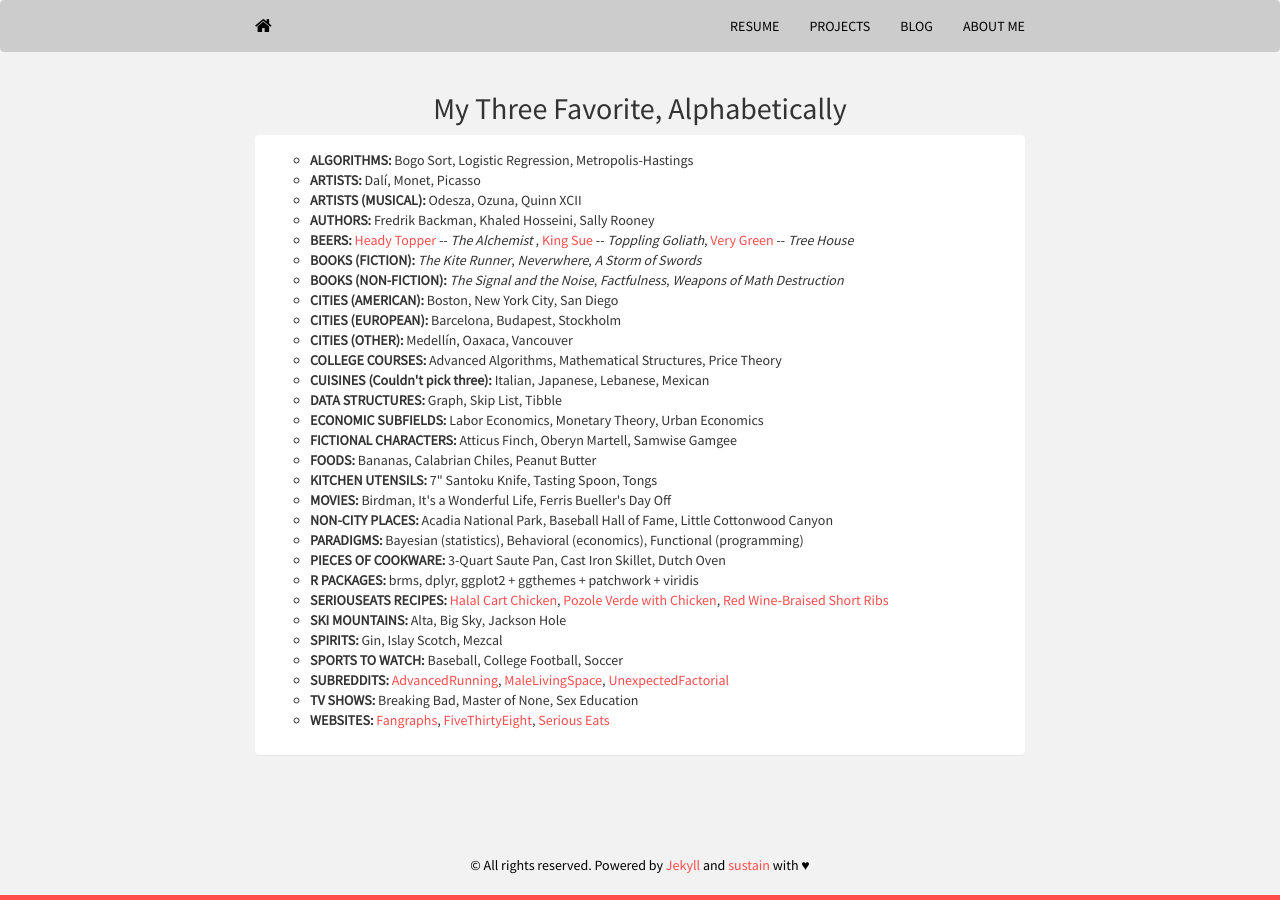
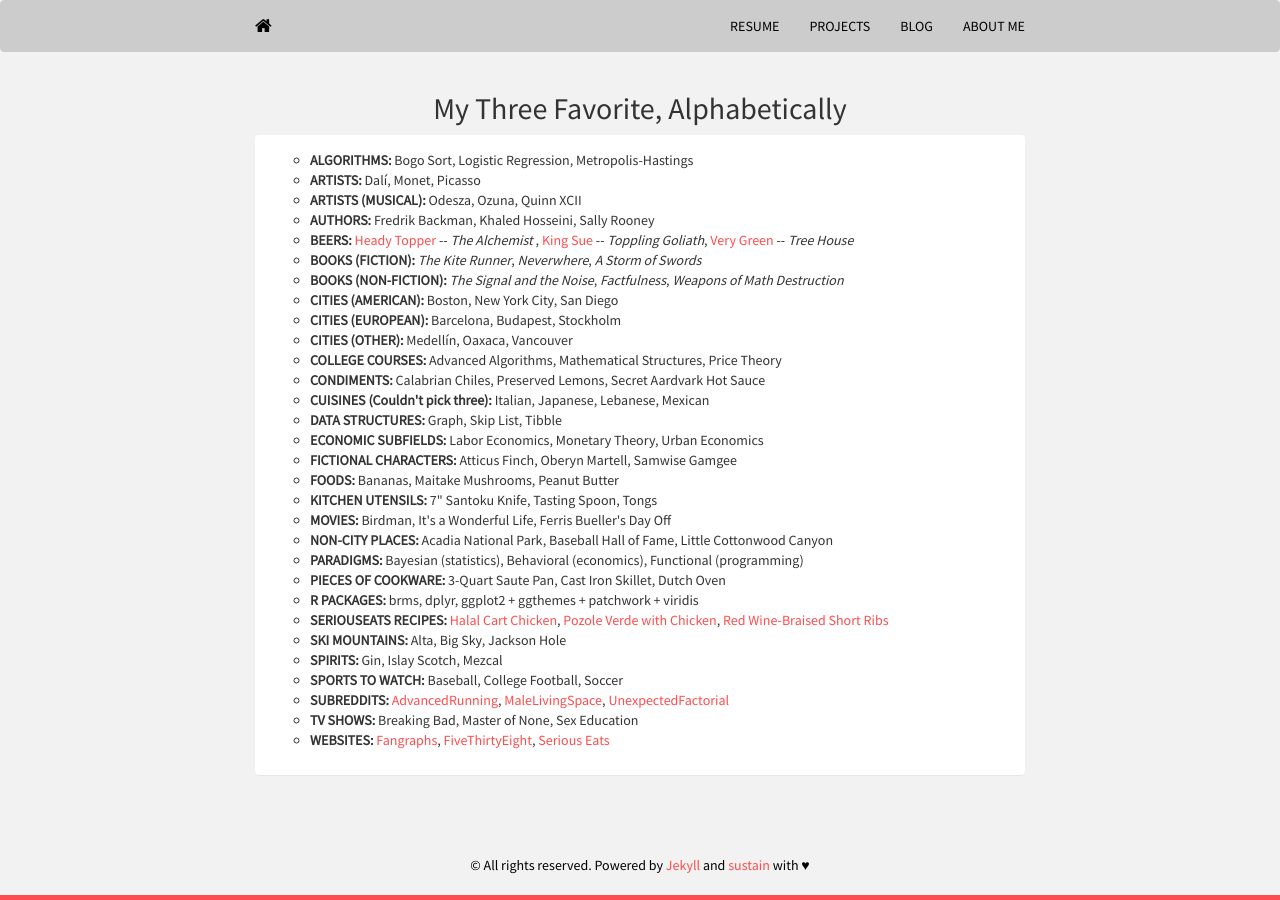
Before and after one commit to mrkaye97/mrkaye97.github.io, a Jekyll site: the page built from random.html, in a window 1280 px wide. Built offline with Jekyll 4.4.1, drawn with Linux system fonts in a browser that asks for light colours; nearby versions of some CDN libraries.

Commit message:
updating some foods

```diff
--- a/random.html
+++ b/random.html
@@ -31,11 +31,12 @@
 					  <li><b>CITIES (EUROPEAN):</b> Barcelona, Budapest, Stockholm </li>
 					  <li><b>CITIES (OTHER):</b> Medellín, Oaxaca, Vancouver </li>
   					<li><b>COLLEGE COURSES:</b> Advanced Algorithms, Mathematical Structures, Price Theory</li>
+  					<li><b>CONDIMENTS:</b> Calabrian Chiles, Preserved Lemons, Secret Aardvark Hot Sauce</li>
   					<li><b>CUISINES (Couldn't pick three):</b> Italian, Japanese, Lebanese, Mexican</li>
 					  <li><b>DATA STRUCTURES:</b> Graph, Skip List, Tibble</li>
 					  <li><b>ECONOMIC SUBFIELDS:</b> Labor Economics, Monetary Theory, Urban Economics</li>
 					  <li><b>FICTIONAL CHARACTERS:</b> Atticus Finch, Oberyn Martell, Samwise Gamgee</li>
-					  <li><b>FOODS:</b> Bananas, Calabrian Chiles, Peanut Butter</li>
+					  <li><b>FOODS:</b> Bananas, Maitake Mushrooms, Peanut Butter</li>
 					  <li><b>KITCHEN UTENSILS:</b> 7" Santoku Knife, Tasting Spoon, Tongs</li>
 					  <li><b>MOVIES:</b> Birdman, It's a Wonderful Life, Ferris Bueller's Day Off</li>
 					  <li><b>NON-CITY PLACES:</b> Acadia National Park, Baseball Hall of Fame, Little Cottonwood Canyon</li>
```
